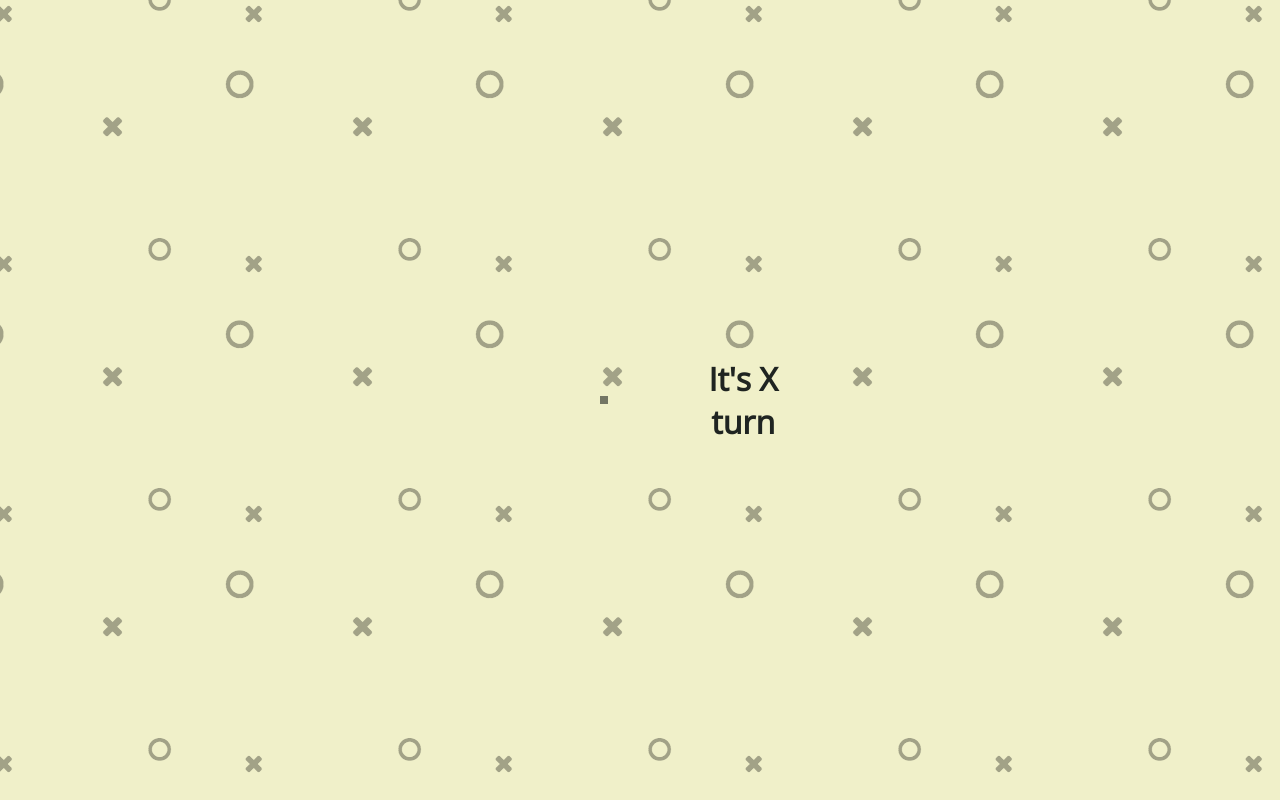
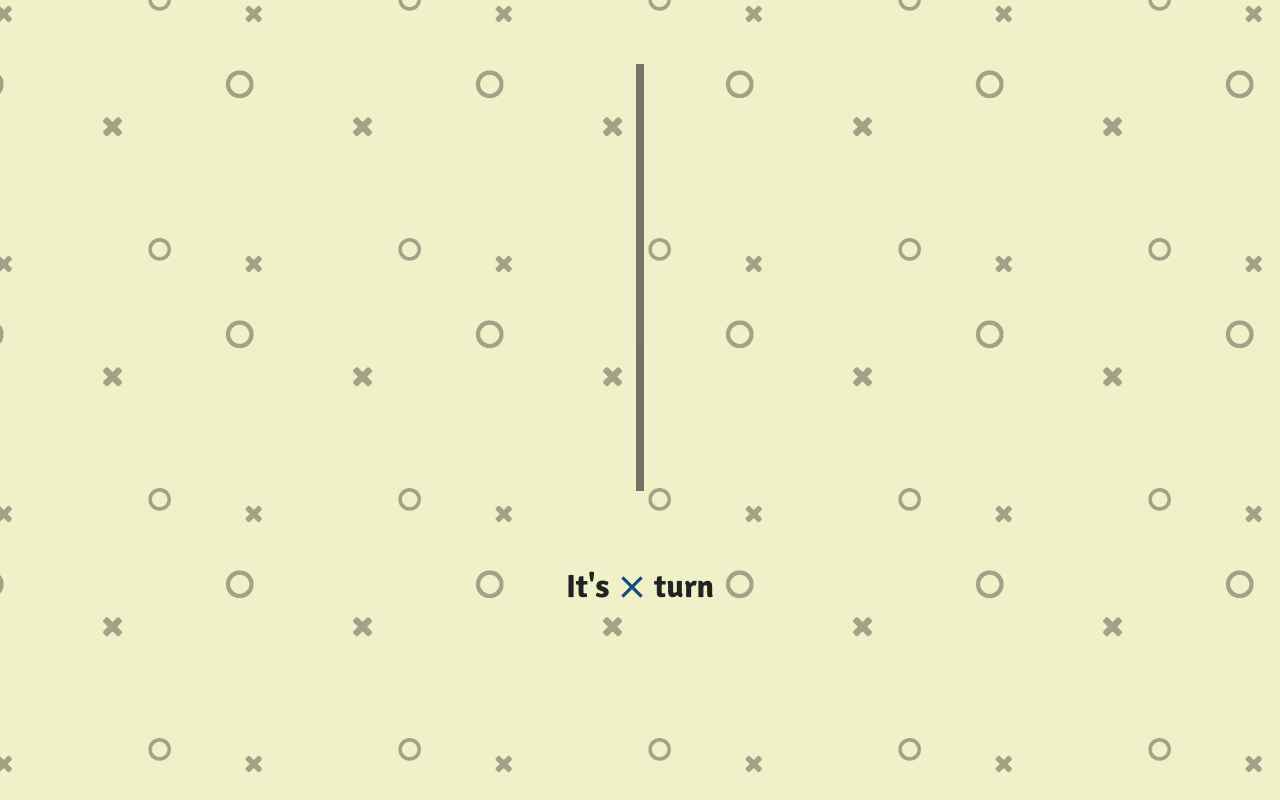
Before and after one commit to j-burgos/t3, a React (Create React App) app: page /play in a window 1280 px wide. Built offline with nearby package versions, Linux system fonts and the light colour scheme.

Commit message:
Updates turn to be a component

```diff
--- a/src/components/game/Game.css
+++ b/src/components/game/Game.css
@@ -1,7 +1,8 @@
 .game {
   display: flex;
-  flex-direction: row;
+  flex-direction: column;
   flex-wrap: wrap;
+  height: 100vh;
 }
 
 .board-container {
@@ -18,6 +19,6 @@
   display: flex;
   flex: 1;
   flex-direction: column;
-  justify-content: center;
+  justify-content: start;
   align-items: center;
 }
--- a/src/components/game/Game.jsx
+++ b/src/components/game/Game.jsx
@@ -2,6 +2,9 @@ import React, { Component } from 'react'
 import { Link } from 'react-router-dom'
 import Board from '../board/Board'
 
+import Turn from '../turn/Turn'
+import PlayerX from '../player/PlayerX'
+import PlayerO from '../player/PlayerO'
 import './Game.css'
 
 const free = 0
@@ -150,11 +153,12 @@ export default class Game extends Component {
 
   render () {
     const { board, outcome, winner, currentPlayer } = this.state
-    const turnComp = outcome === undefined && <h1>It's {currentPlayer === player1 ? 'X' : 'O'} turn</h1>
+    const playerComp = currentPlayer === player1 ? <PlayerX /> : <PlayerO />
+    const turnComp = outcome === undefined && <Turn player={playerComp}/>
     const winnerComp = winner && <h1>Winner: {winner === player1 ? 'X' : 'O'}</h1>
     const drawComp = outcome && <h1>It's a draw!</h1>
     const outcomeComp = outcome && outcome === draw ? drawComp : winnerComp
-    const replayButton = <Link replace className='button' to='/replay'><i className="fa fa-repeat" aria-hidden="true"></i> Rematch</Link>
+    const replayButton = <Link replace className='button' to='/replay'><i className='fa fa-repeat' aria-hidden='true' /> Rematch</Link>
     const replay = outcome && replayButton
     const winCoords = []
     return (
--- /dev/null
+++ b/src/components/turn/Turn.css
@@ -0,0 +1,19 @@
+.turn-container {
+  display: flex;
+}
+
+.turn-text {
+  font-family: 'Signika', sans-serif;
+  line-height: 2em;
+  font-size: 2em;
+  padding: 0em 0.2em;
+}
+.player-container {
+  width: 2em;
+}
+
+.turn-container .line {
+  animation: none;
+  stroke-dasharray: 0;
+  stroke-dashoffset: 0;
+}
--- /dev/null
+++ b/src/components/turn/Turn.jsx
@@ -0,0 +1,17 @@
+import React, {Component} from 'react'
+
+import './Turn.css'
+
+export default class Turn extends Component {
+  render () {
+    return (
+      <div className='turn-container'>
+        <div className='turn-text'>It's</div>
+        <div className='player-container'>
+          {this.props.player}
+        </div>
+        <div className='turn-text'>turn</div>
+      </div>
+    )
+  }
+}
```
